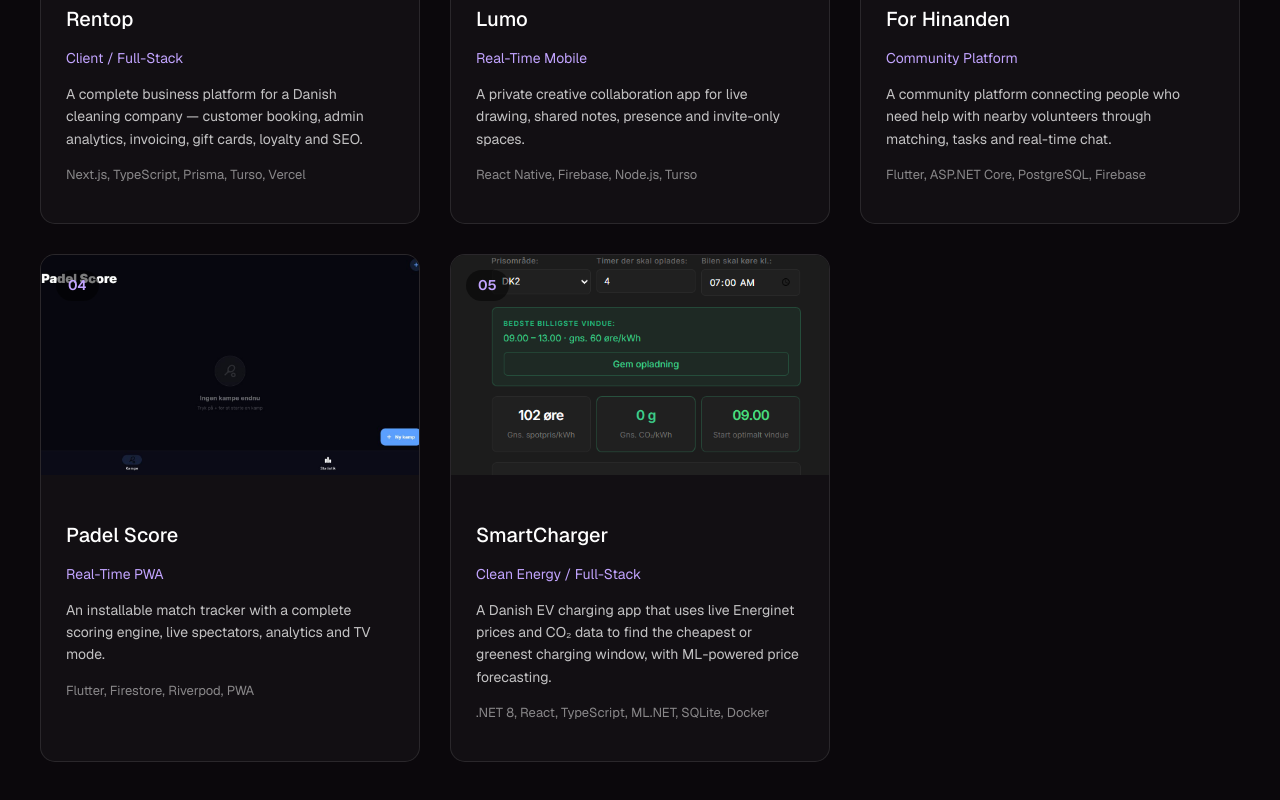
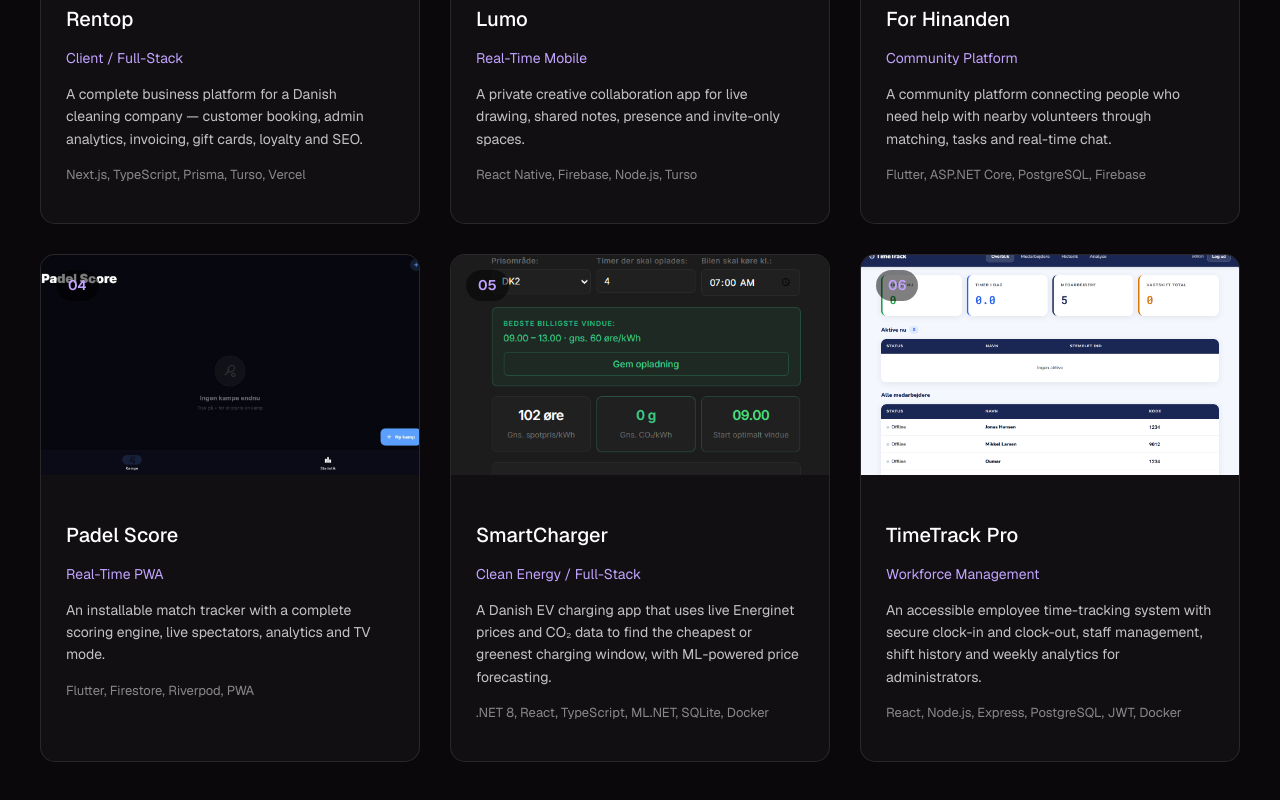
Before and after one commit to oumar969/oumar969.github.io, a React (Vite) app: page /myworks in a window 1280 px wide. Shown: the part 675-1475 px from the top of the page. Built offline with nearby package versions, Linux system fonts and the light colour scheme.

Commit message:
Add TimeTrack Pro to portfolio projects

```diff
--- a/src/components/Work.tsx
+++ b/src/components/Work.tsx
@@ -65,7 +65,7 @@
           My <span>Work</span>
         </h2>
         <div className="work-flex">
-          {config.projects.slice(0, 5).map((project, index) => (
+          {config.projects.slice(0, 6).map((project, index) => (
             <div className="work-box" key={project.id}>
               <div className="work-info">
                 <div className="work-title">
--- a/src/config.ts
+++ b/src/config.ts
@@ -12,7 +12,8 @@
     { id: 2, title: "Lumo", category: "Real-Time Mobile", technologies: "React Native, Firebase, Node.js, Turso", image: "/images/lumo-screenshots/lumo-home.png", description: "A private creative collaboration app for live drawing, shared notes, presence and invite-only spaces.", link: "https://github.com/oumar969/Lumo-app" },
     { id: 3, title: "For Hinanden", category: "Community Platform", technologies: "Flutter, ASP.NET Core, PostgreSQL, Firebase", image: "/images/forhinanden-1.png", description: "A community platform connecting people who need help with nearby volunteers through matching, tasks and real-time chat.", link: "https://github.com/Zenbax/for-hinanden-frontend" },
     { id: 4, title: "Padel Score", category: "Real-Time PWA", technologies: "Flutter, Firestore, Riverpod, PWA", image: "/images/padel-score.png", description: "An installable match tracker with a complete scoring engine, live spectators, analytics and TV mode.", link: "https://padel-score-ab0b5.web.app" },
-    { id: 5, title: "SmartCharger", category: "Clean Energy / Full-Stack", technologies: ".NET 8, React, TypeScript, ML.NET, SQLite, Docker", image: "/images/smartcharger.png", description: "A Danish EV charging app that uses live Energinet prices and CO₂ data to find the cheapest or greenest charging window, with ML-powered price forecasting.", link: "https://github.com/oumar969/SmartCharger" }
+    { id: 5, title: "SmartCharger", category: "Clean Energy / Full-Stack", technologies: ".NET 8, React, TypeScript, ML.NET, SQLite, Docker", image: "/images/smartcharger.png", description: "A Danish EV charging app that uses live Energinet prices and CO₂ data to find the cheapest or greenest charging window, with ML-powered price forecasting.", link: "https://github.com/oumar969/SmartCharger" },
+    { id: 6, title: "TimeTrack Pro", category: "Workforce Management", technologies: "React, Node.js, Express, PostgreSQL, JWT, Docker", image: "/images/timetrack-pro.png", description: "An accessible employee time-tracking system with secure clock-in and clock-out, staff management, shift history and weekly analytics for administrators.", link: "https://github.com/oumar969/timetrack-pro" }
   ],
   contact: { email: "oammar198@gmail.com", github: "https://github.com/oumar969", linkedin: "https://www.linkedin.com/in/omar-a-8a2491253/", twitter: "https://github.com/oumar969", facebook: "https://github.com/oumar969", instagram: "https://github.com/oumar969" },
   skills: {
```
Also changed, not shown: public/images/timetrack-pro.png (added).
